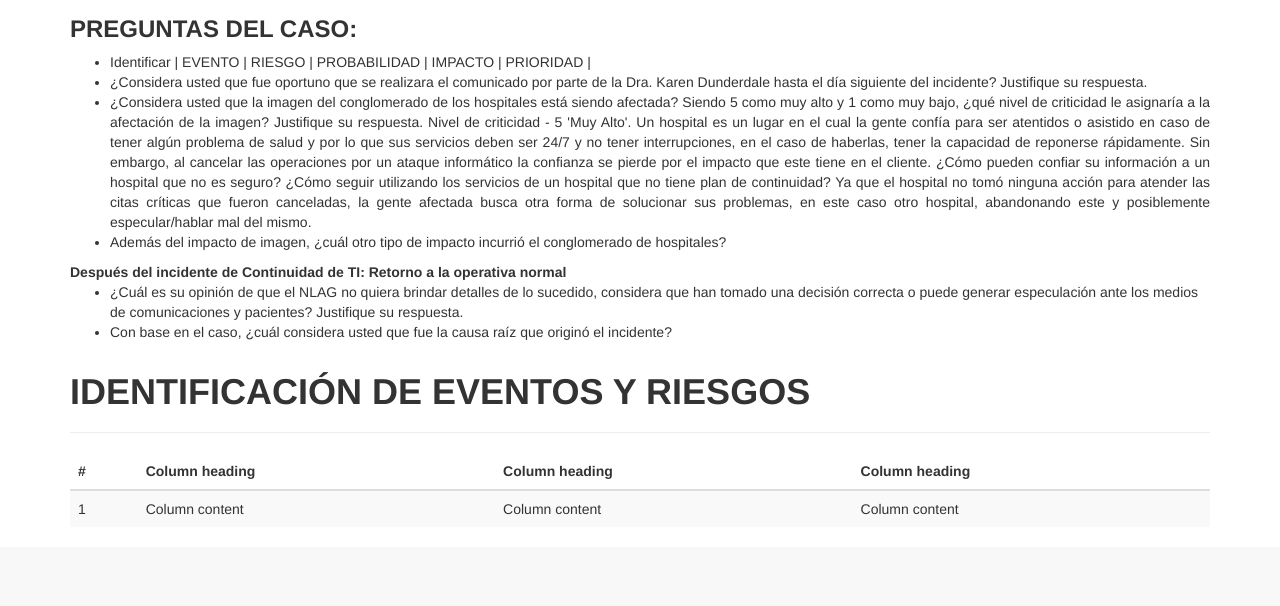
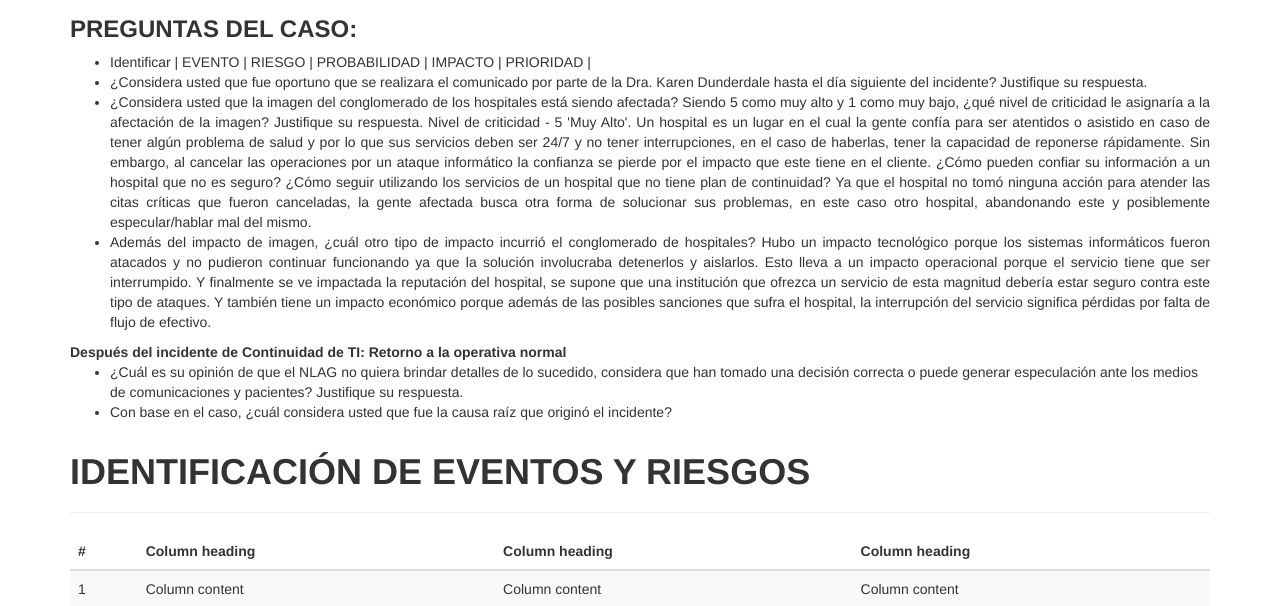
Before and after one commit to OneTesseractInMultiverse/ITIL-CaseExample, a Flask app: template templates/casos/business_continuity.html in a window 1280 px wide. Shown: the part 362-968 px from the top of the page. Before the commit the page ends 877 px from the top, so only its background shows below. Run offline with Flask 2, Linux system fonts and the light colour scheme; the template is opened without the code that fills it, so the values that code supplies are empty; some libraries are stand-ins or nearby versions.

Commit message:
Respuesta de impactos.

```diff
--- a/templates/casos/business_continuity.html
+++ b/templates/casos/business_continuity.html
@@ -40,6 +40,10 @@
             </li>
             <li>
                 Además del impacto de imagen, ¿cuál otro tipo de impacto incurrió el conglomerado de hospitales?
+                Hubo un impacto tecnológico porque los sistemas informáticos fueron atacados y no pudieron continuar funcionando ya que la solución involucraba detenerlos y aislarlos.
+                Esto lleva a un impacto operacional porque el servicio tiene que ser interrumpido. Y finalmente se ve impactada la reputación del hospital, se supone que
+                una institución que ofrezca un servicio de esta magnitud debería estar seguro contra este tipo de ataques. Y también tiene un impacto económico porque además de las posibles
+                sanciones que sufra el hospital, la interrupción del servicio significa pérdidas por falta de flujo de efectivo.
             </li>
         </ul>
         <strong>
```
